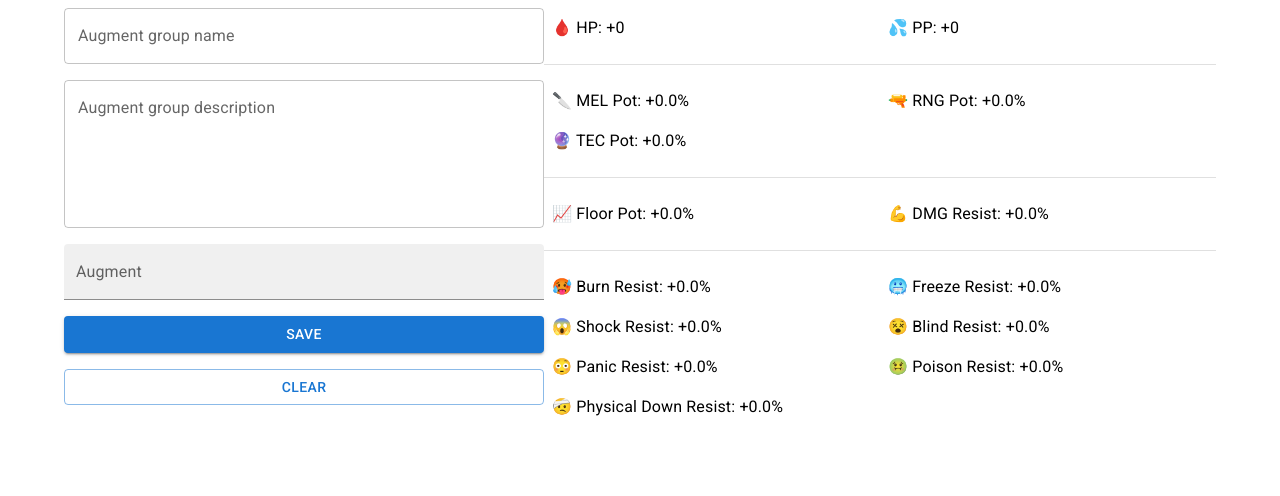
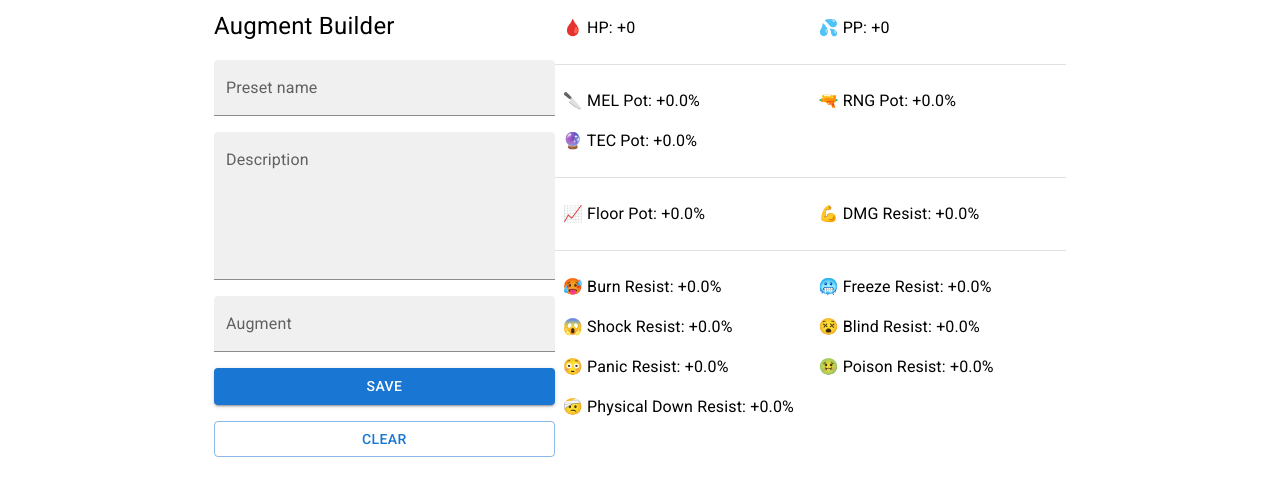
Before and after one commit to Eurydia/pso2ngs-augment-planner, a React (Create React App) app: page / in a window 1280 px wide. Shown: the top 496 px of the page. Built offline with nearby package versions, Linux system fonts and the light colour scheme.

Commit message:
trying out some looks

```diff
--- a/src/App.tsx
+++ b/src/App.tsx
@@ -8,7 +8,7 @@ const theme = createTheme();
 function App() {
     return (
         <ThemeProvider theme={theme}>
-            <Container>
+            <Container maxWidth="md">
                 <AugmentBuilder />
             </Container>
         </ThemeProvider>
--- a/src/components/AugmentBuilder/AugmentBuilder.tsx
+++ b/src/components/AugmentBuilder/AugmentBuilder.tsx
@@ -5,12 +5,14 @@ import Stack from "@mui/material/Stack";
 import TextField from "@mui/material/TextField";
 import Autocomplete from "@mui/material/Autocomplete";
 import Button from "@mui/material/Button";
+import Typography from "@mui/material/Typography";
 
 import {
     renderOption,
     getTotalStats,
     parseStats,
     validateValues,
+    getOptionLabel,
 } from "./helper";
 
 import StatsDisplay from "../StatsDisplay";
@@ -34,15 +36,18 @@ export default function AugmentBuilder() {
     };
 
     return (
-        <Grid container direction="row">
-            <Grid item xs={5}>
+        <Grid container direction="row" columns={10}>
+            <Grid item xs={4}>
                 <Stack spacing={2}>
-                    <TextField label="Augment group name" />
+                    <Typography fontSize="h5.fontSize">
+                        Augment Builder
+                    </Typography>
+                    <TextField variant="filled" label="Preset name" />
                     <TextField
                         multiline
+                        variant="filled"
                         rows={5}
-                        maxRows={5}
-                        label="Augment group description"
+                        label="Description"
                     />
                     <Autocomplete
                         fullWidth
@@ -51,13 +56,7 @@ export default function AugmentBuilder() {
                         filterSelectedOptions
                         value={values}
                         options={DATA}
-                        // isOptionEqualToValue={(
-                        //     option: AugmentData,
-                        //     value: AugmentData,
-                        // ) => option === value}
-                        getOptionLabel={(option: AugmentData) => {
-                            return `${option.name} ${option.level || ""}`;
-                        }}
+                        getOptionLabel={getOptionLabel}
                         groupBy={(option) => option.group}
                         // `renderOption` renders options on dropdown
                         renderOption={renderOption}
@@ -81,8 +80,7 @@ export default function AugmentBuilder() {
                     <Button variant="outlined">clear</Button>
                 </Stack>
             </Grid>
-
-            <Grid item xs={7}>
+            <Grid item xs={6}>
                 <StatsDisplay {...stats} />
             </Grid>
         </Grid>
--- a/src/components/AugmentBuilder/helper.tsx
+++ b/src/components/AugmentBuilder/helper.tsx
@@ -1,5 +1,6 @@
 import React from "react";
-import Grid from "@mui/material/Grid";
+import Box from "@mui/material/Box";
+import Stack from "@mui/material/Stack";
 import Typography from "@mui/material/Typography";
 
 import { isAddEffect, EFFECT_NAME_TRANSLATE } from "../util";
@@ -36,51 +37,47 @@ const getOptionEffectText = (effect: Effect) => {
     const text = `${name} ${sign}${value}`;
 
     return (
-        <Grid item key={text}>
-            <Typography fontSize="body2.fontSize">{text}</Typography>
-        </Grid>
+        <Typography key={text} fontSize="body2.fontSize">
+            {text}
+        </Typography>
     );
 };
 
 export const renderOption = (props: any, option: AugmentData) => {
     const { name, level, effs, condition } = option;
 
-    const _level = level === 0 ? "" : level.toString();
-    const header = `${name} ${_level}`;
+    const roman_level = convertToRoman(level);
+    const header = `${name} ${roman_level}`;
 
     let _condition = <React.Fragment></React.Fragment>;
     if (condition !== "") {
         _condition = (
-            <Grid item textTransform="lowercase">
+            <Typography
+                fontSize="body2.fontSize"
+                textTransform="lowercase"
+            >
                 {condition}
-            </Grid>
+            </Typography>
         );
     }
+
     return (
-        <Grid
-            {...props}
-            container
-            textTransform="capitalize"
-            direction="row"
-        >
-            <Grid item>
-                <Typography fontWeight="medium" fontSize="body1.fontSize">
+        <Box {...props} textTransform="capitalize">
+            <Stack>
+                <Typography
+                    fontWeight="medium"
+                    fontSize="body1.fontSize"
+                >
                     {header}
                 </Typography>
-            </Grid>
-            <Grid
-                container
-                item
-                direction="column"
-                xs={12}
-                paddingLeft={2}
-            >
-                {effs.map((eff) => {
-                    return getOptionEffectText(eff);
-                })}
-                {_condition}
-            </Grid>
-        </Grid>
+                <Stack paddingLeft={2}>
+                    {effs.map((eff) => {
+                        return getOptionEffectText(eff);
+                    })}
+                    {_condition}
+                </Stack>
+            </Stack>
+        </Box>
     );
 };
 // ---------------------------------------------
@@ -138,6 +135,7 @@ export const parseStats = (stats: { [key: string]: number }) => {
     return res;
 };
 // ---------------------------------------------
+
 // ---------------------------------------------
 // called by handle change
 // deals with augment selection logic
@@ -170,5 +168,41 @@ export const validateValues = (values: (string | AugmentData)[]) => {
     _values.reverse();
     return _values;
 };
+// ---------------------------------------------
 
 // ---------------------------------------------
+
+const convertToRoman = (num: number) => {
+    if (num === 0) {
+        return "";
+    }
+
+    const roman_keys: { [key: string]: number } = {
+        M: 1000,
+        CM: 900,
+        D: 500,
+        CD: 400,
+        C: 100,
+        XC: 90,
+        L: 50,
+        XL: 40,
+        X: 10,
+        IX: 9,
+        V: 5,
+        IV: 4,
+        I: 1,
+    };
+    let _num = num;
+    let roman = "";
+
+    for (const key of Object.keys(roman_keys)) {
+        const q = Math.floor(_num / roman_keys[key]);
+        _num -= q * roman_keys[key];
+        roman += key.repeat(q);
+    }
+    return roman;
+};
+
+export const getOptionLabel = (option: AugmentData) => {
+    return `${option.name} ${convertToRoman(option.level)}`;
+};
--- a/src/components/StatsDisplay/StatsDisplay.tsx
+++ b/src/components/StatsDisplay/StatsDisplay.tsx
@@ -24,6 +24,7 @@ interface StatsProps {
 export default function StatsDisplay(props: StatsProps) {
     return (
         <Stack
+            textTransform="capitalize"
             spacing={2}
             divider={<Divider orientation="horizontal" flexItem />}
         >
@@ -37,26 +38,42 @@ export default function StatsDisplay(props: StatsProps) {
                 <StatItem name={name.TEC_POT} value={props.TEC_POT} />
             </StatsGroup>
             <StatsGroup>
-                <StatItem name={name.FLOOR_POT} value={props.FLOOR_POT} />
+                <StatItem
+                    name={name.FLOOR_POT}
+                    value={props.FLOOR_POT}
+                />
                 <StatItem
                     name={name.DAMAGE_RES}
                     value={props.DAMAGE_RES}
                 />
             </StatsGroup>
             <StatsGroup>
-                <StatItem name={name.BURN_RES} value={props.BURN_RES} />
+                <StatItem
+                    name={name.BURN_RES}
+                    value={props.BURN_RES}
+                />
                 <StatItem
                     name={name.FREEZE_RES}
                     value={props.FREEZE_RES}
                 />
-                <StatItem name={name.SHOCK_RES} value={props.SHOCK_RES} />
-                <StatItem name={name.BLIND_RES} value={props.BLIND_RES} />
-                <StatItem name={name.PANIC_RES} value={props.PANIC_RES} />
+                <StatItem
+                    name={name.SHOCK_RES}
+                    value={props.SHOCK_RES}
+                />
+                <StatItem
+                    name={name.BLIND_RES}
+                    value={props.BLIND_RES}
+                />
+                <StatItem
+                    name={name.PANIC_RES}
+                    value={props.PANIC_RES}
+                />
                 <StatItem
                     name={name.POISON_RES}
                     value={props.POISON_RES}
                 />
                 <StatItem
+                    xs={2}
                     name={name.PHYDOWN_RES}
                     value={props.PHYDOWN_RES}
                 />
--- a/src/components/StatsDisplay/helper.tsx
+++ b/src/components/StatsDisplay/helper.tsx
@@ -1,14 +1,13 @@
 import Grid from "@mui/material/Grid";
 import Typography from "@mui/material/Typography";
-import useTheme from "@mui/material/styles/useTheme";
 
 export const StatItem = (props: {
     name: string;
     value?: string;
     isAdd?: boolean;
+    xs?: number;
 }) => {
-    const theme = useTheme();
-    const { name, value, isAdd } = props;
+    const { name, value, isAdd, xs } = props;
 
     let _value = value;
     if (value === undefined) {
@@ -22,12 +21,8 @@ export const StatItem = (props: {
     const text = `${name}: ${_value}`;
 
     return (
-        <Grid item xs={6}>
-            <Typography
-                padding={1}
-                fontFamily={theme.typography.fontFamily}
-                textTransform="capitalize"
-            >
+        <Grid item xs={xs || 1}>
+            <Typography padding={1} fontSize="body1.fontSize">
                 {text}
             </Typography>
         </Grid>
@@ -35,5 +30,9 @@ export const StatItem = (props: {
 };
 
 export const StatsGroup = (props: { children: React.ReactNode }) => {
-    return <Grid container>{props.children}</Grid>;
+    return (
+        <Grid container columns={2}>
+            {props.children}
+        </Grid>
+    );
 };
```
